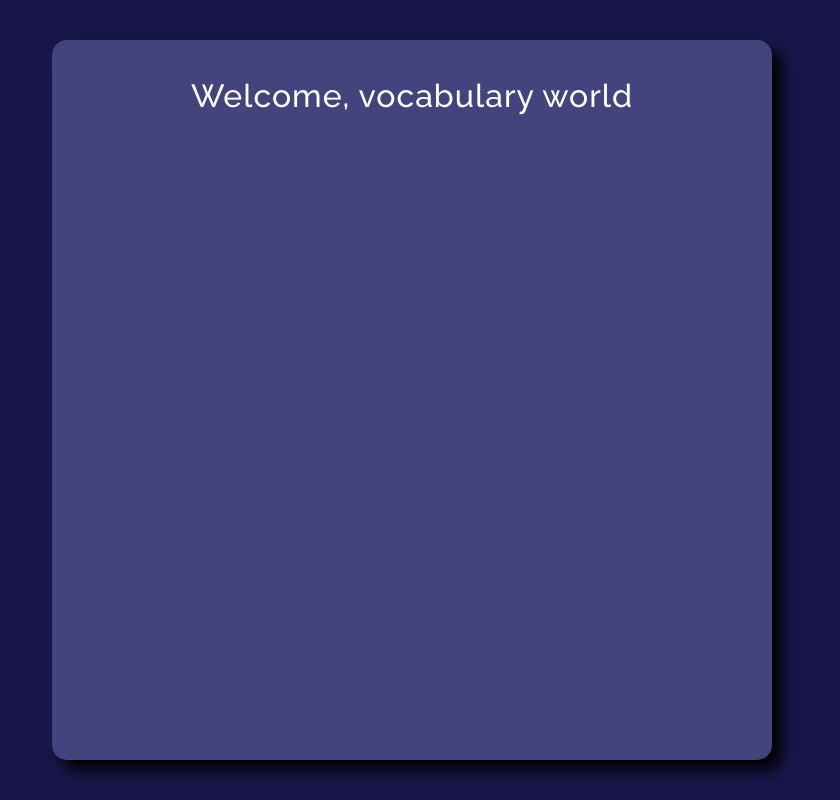
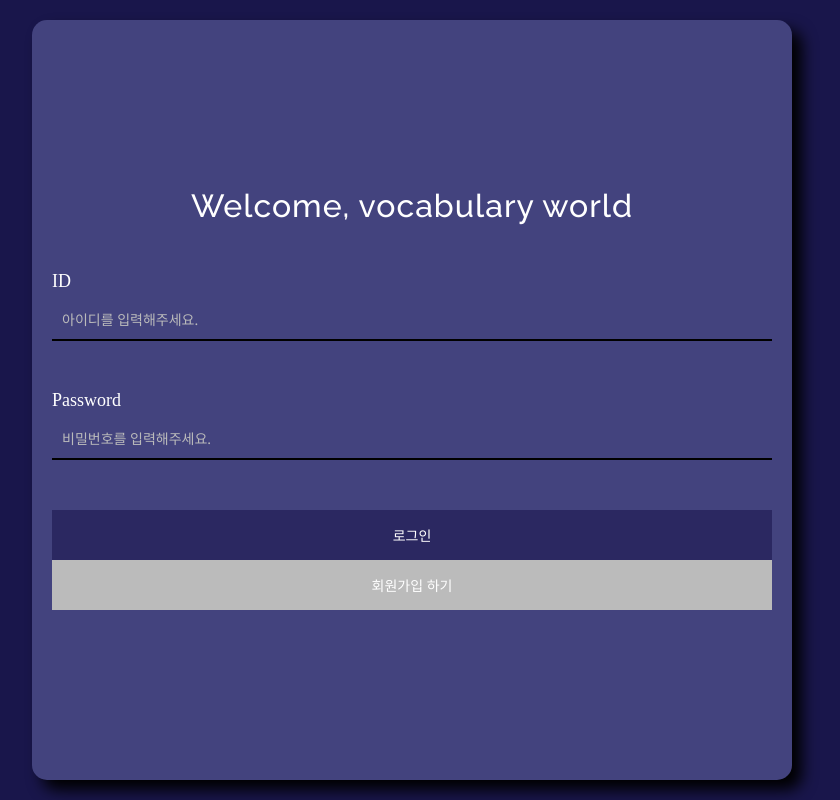
Before and after one commit to heejae0811/react-vocabulary, a React (Create React App) app: page /login in a window 1280 px wide. Shown: the whole page, without its empty margins (228-1068 px from the left). Built offline with nearby package versions, Linux system fonts and the light colour scheme.

Commit message:
login 퍼블리싱

```diff
--- a/package.json
+++ b/package.json
@@ -17,6 +17,7 @@
     "redux": "^4.2.1",
     "redux-persist": "^6.0.0",
     "styled-components": "^5.3.6",
+    "styled-reset": "^4.4.5",
     "web-vitals": "^2.1.4"
   },
   "scripts": {
--- a/src/App.js
+++ b/src/App.js
@@ -5,11 +5,14 @@ import Mypage from './pages/mypage'
 import Quiz from './pages/quiz'
 import QuizList from './pages/quizList'
 import QuizCreate from './pages/quizCreate'
-import './App.scss'
+import {Reset} from 'styled-reset'
+import './assets/scss/common.scss'
 
 function App() {
   return (
     <>
+      <Reset/>
+
       <Routes>
         <Route path="/login" element={<Login/>}/>
         <Route path="/join" element={<Join/>}/>
--- a/src/assets/scss/_layout.scss
+++ b/src/assets/scss/_layout.scss
@@ -21,7 +21,7 @@ body {
     left: 50%;
     transform: translate(-50%, -50%);
     max-width: 720px;
-    width: 90%;
+    width: 80%;
     min-height: 720px;
     margin: 0 auto;
     padding: 20px;
@@ -33,6 +33,8 @@ body {
 
 @media screen and (max-width: 720px) {
   body {
-    background-color: #ddd;
+    .inner {
+      min-height: fit-content;
+    }
   }
 }
--- a/src/assets/scss/_reset.scss
+++ /dev/null
@@ -1,219 +0,0 @@
-/*
-* File		: reset.css
-* Author    : kimyoubin
-* Version	: 1.0
-*/
-
-
-html, body, div, span, applet, object, iframe, h1, h2, h3, h4, h5, h6, p, time, figure, article, nav, header, footer, hgroup, video, audio, aside, blockquote, pre, a, abbr, acronym, address, big, cite, code, del, dfn, em, font, img, ins, kbd, q, s, samp, small, strike, strong, sub, sup, tt, var, dl, dt, dd, ol, ul, li, fieldset, form, label, legend, table, caption, tbody, tfoot, thead, tr, th, td {
-  margin: 0;
-  padding: 0;
-  border: 0;
-  font-weight: inherit;
-  font-style: inherit;
-  vertical-align: baseline;
-  -moz-box-sizing: border-box;
-  -webkit-box-sizing: border-box;
-  box-sizing: border-box;
-}
-
-body {
-  line-height: 1.5;
-  font-size: 16px;
-  font-family: 'Apple SD Gothic Neo', 'Dotum', arial, Sans-serif;
-  color: #000;
-  word-break: keep-all;
-  word-wrap: break-word;
-}
-
-dl, ul, ol, menu, li {
-  list-style: none;
-}
-
-fieldset, img {
-  border: 0 none;
-  -webkit-box-sizing: border-box;
-  box-sizing: border-box;
-}
-
-table {
-  width: 100%;
-  table-layout: fixed;
-  border-collapse: collapse;
-  border-spacing: 0;
-}
-
-table caption {
-  width: 0;
-  height: 0;
-  visibility: hidden;
-  text-indent: -9999px;
-  font-size: 0;
-  line-height: 0;
-}
-
-caption, th, td {
-  text-align: left;
-  font-weight: normal;
-}
-
-figure, article, header, footer, nav, hgroup, video, audio, aside, main {
-  display: block;
-}
-
-a {
-  color: inherit;
-  text-decoration: none;
-}
-
-a:active, a:hover, a:focus {
-  text-decoration: none;
-}
-
-address, caption, cite, code, dfn, em, var {
-  font-style: normal;
-  font-weight: normal;
-  -webkit-box-sizing: border-box;
-  box-sizing: border-box;
-}
-
-input, select, textarea, button {
-  vertical-align: middle;
-  color: inherit;
-  resize: none;
-}
-
-/* INPUT */
-input[type=text],
-input[type=tel],
-input[type=email],
-input[type=password],
-input[type=url],
-input[type=number],
-input[type=search],
-textarea {
-  -webkit-appearance: none;
-  -moz-appearance: none;
-  appearance: none;
-  -moz-box-sizing: border-box;
-  -webkit-box-sizing: border-box;
-  box-sizing: border-box;
-  outline: none;
-  padding: 0;
-  font-family: inherit;
-  line-height: inherit;
-  border: none;
-}
-
-input[type=radio] {
-  border-radius: 100%;
-}
-
-input[type=submit], input[type=button], button {
-  border: 0;
-  padding: 0;
-  font-family: inherit;
-  background-color: transparent;
-  cursor: pointer;
-  -webkit-box-sizing: border-box;
-  box-sizing: border-box;
-  outline: none;
-}
-
-/* PLACEHOLDER */
-::-webkit-input-placeholder {
-  font-family: inherit;
-  color: #ddd;
-}
-
-::-moz-placeholder {
-  font-family: inherit;
-  color: #ddd;
-}
-
-:-ms-input-placeholder {
-  font-family: inherit;
-  color: #ddd;
-}
-
-input:focus::-webkit-input-placeholder, textarea:focus::-webkit-input-placeholder {
-  color: transparent;
-}
-
-input:focus::-moz-placeholder, textarea:focus::-moz-placeholder {
-  color: transparent;
-}
-
-input:focus:-ms-input-placeholder, textarea:focus:-ms-input-placeholder {
-  color: transparent;
-}
-
-/* HTML5 RESET */
-article, aside, details, figcaption, figure, footer, header, menu, nav, section, video {
-  display: block
-}
-
-address, caption, em, i {
-  font-style: normal;
-  font-weight: normal
-}
-
-iframe, embed, object, video {
-  max-width: 100%
-}
-
-/* IPHONE */
-input:disabled, textarea:disabled {
-  opacity: 1;
-  -webkit-text-fill-color: inherit;
-}
-
-input[type="text"], input[type="password"], textarea {
-  -webkit-appearance: none;
-  border-radius: 0;
-}
-
-/* ie input icon remove */
-input::-ms-clear {
-  display: none;
-  width: 0;
-  height: 0;
-}
-
-input::-ms-reveal {
-  display: none;
-  width: 0;
-  height: 0;
-}
-
-/* hidden */
-.hide {
-  display: block;
-  overflow: hidden;
-  position: absolute;
-  left: -9999px;
-  width: 1px;
-  height: 1px;
-  font-size: 0;
-  line-height: 0;
-  text-indent: -9999px
-}
-
-/* skipnavi */
-#skip-navi a {
-  position: absolute;
-  left: -3000%;
-}
-
-#skip-navi a:focus {
-  display: block;
-  left: 0;
-  top: 0;
-  z-index: 10000000000;
-  width: 100%;
-  line-height: 60px;
-  background: #fff;
-  color: #000;
-  text-align: center;
-  outline: none;
-}
--- a/src/assets/scss/common.scss
+++ b/src/assets/scss/common.scss
@@ -1,3 +1,2 @@
-@import './reset';
 @import './font';
 @import './layout';
--- a/src/components/Button.js
+++ b/src/components/Button.js
@@ -0,0 +1,29 @@
+import styled from 'styled-components'
+
+const StyledButton = styled.button`
+  width: 100%;
+  height: 50px;
+  background-color: ${props => props.bgColor};
+  border: none;
+  color: #fff;
+  font-family: 'Noto Sans', 'Noto Sans KR', sans-serif;
+  font-size: 14px;
+  transition: all .3s;
+  cursor: pointer;
+
+  &:hover {
+    opacity: .8;
+  }
+
+  &:disabled {
+    background-color: #bbb;
+  }
+`
+
+const Button = ({disabled, children, ...rest}) => {
+  return (
+    <StyledButton disabled={disabled} {...rest}>{children}</StyledButton>
+  )
+}
+
+export default Button
--- a/src/components/Input.js
+++ b/src/components/Input.js
@@ -0,0 +1,51 @@
+import {forwardRef, useEffect, useRef} from 'react'
+import * as ReactDOM from 'react-dom'
+import styled from 'styled-components'
+
+const StyledInput = styled.input`
+  width: calc(100% - 20px);
+  padding: 10px;
+  background-color: transparent;
+  outline: none;
+  border: none;
+  border-bottom: 2px solid #000;
+  color: #fff;
+  font-family: 'Noto Sans', 'Noto Sans KR', sans-serif;
+  font-size: 14px;
+
+  &::placeholder {
+    color: #bbb;
+  }
+`
+
+const Input = forwardRef((props, ref) => {
+  const inputElRef = useRef(ref | null)
+
+  useEffect(() => {
+    const textInput = ReactDOM.findDOMNode(inputElRef.current)
+
+    if (textInput !== null && props.autoFocus) {
+      inputElRef.current.focus()
+    }
+  }, [])
+
+  return (
+    <label>
+      <StyledInput
+        ref={inputElRef}
+        className={props.variant}
+        type={props.type}
+        id={props.id}
+        value={props.value}
+        placeholder={props.placeholder}
+        maxLength={props.maxlength}
+        readOnly={props.readOnly}
+        disabled={props.disabled}
+        onChange={props.onChange}
+        onBlur={props.onBlur || null}
+      />
+    </label>
+  )
+})
+
+export default Input
--- a/src/components/Title.js
+++ b/src/components/Title.js
@@ -1,7 +1,7 @@
 import styled from 'styled-components'
 
 const StyledTitle = styled.h1`
-  margin: 20px auto;
+  margin: 0 auto 50px;
   color: #fff;
   font-family: 'Raleway', 'Noto Sans KR', sans-serif;
   font-size: 32px;
--- a/src/index.js
+++ b/src/index.js
@@ -6,7 +6,6 @@ import {persistStore} from 'redux-persist'
 import {PersistGate} from 'redux-persist/integration/react'
 import {store} from './redux/store'
 import App from './App'
-import './assets/scss/common.scss'
 
 const root = ReactDOM.createRoot(document.getElementById('root'))
 const persistor = persistStore(store)
--- a/src/pages/login/index.js
+++ b/src/pages/login/index.js
@@ -1,10 +1,28 @@
 import Title from '../../components/Title'
+import Input from '../../components/Input'
+import Button from '../../components/Button'
+import './index.scss'
 
 const Login = () => {
   return (
-    <div className="wrap">
+    <div className="login wrap">
       <div className="inner">
         <Title>Welcome, vocabulary world</Title>
+
+        <div className="input-area">
+          <div>
+            <p>ID</p>
+            <Input type="text" placeholder="아이디를 입력해주세요."/>
+          </div>
+
+          <div>
+            <p>Password</p>
+            <Input type="password" placeholder="비밀번호를 입력해주세요."/>
+          </div>
+
+          <Button bgColor="#2b2861">로그인</Button>
+          <Button bgColor="#bbb">회원가입 하기</Button>
+        </div>
       </div>
     </div>
   )
--- a/src/pages/login/index.scss
+++ b/src/pages/login/index.scss
@@ -0,0 +1,20 @@
+.login {
+  .inner {
+    display: flex;
+    flex-direction: column;
+    justify-content: center;
+    align-items: stretch;
+
+    .input-area {
+      > div {
+        margin-bottom: 50px;
+
+        p {
+          margin-bottom: 10px;
+          color: #fff;
+          font-size: 18px;
+        }
+      }
+    }
+  }
+}
```
